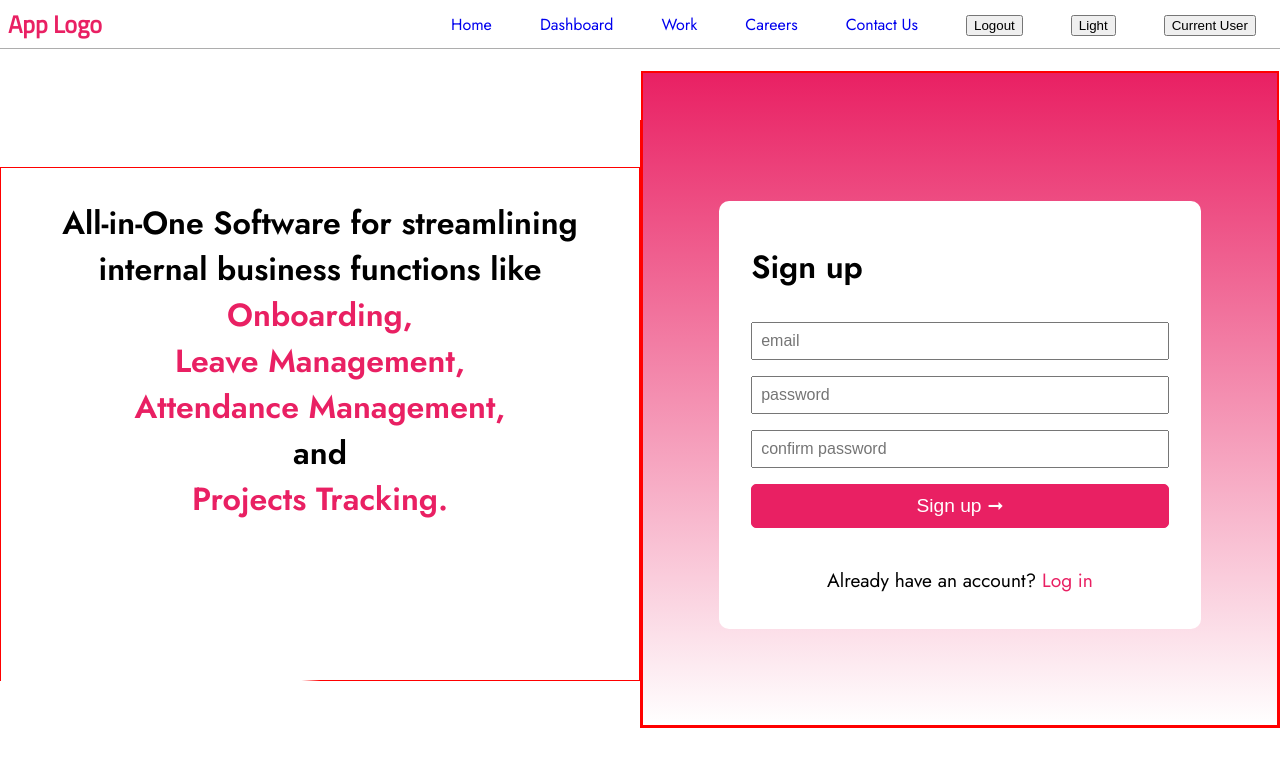
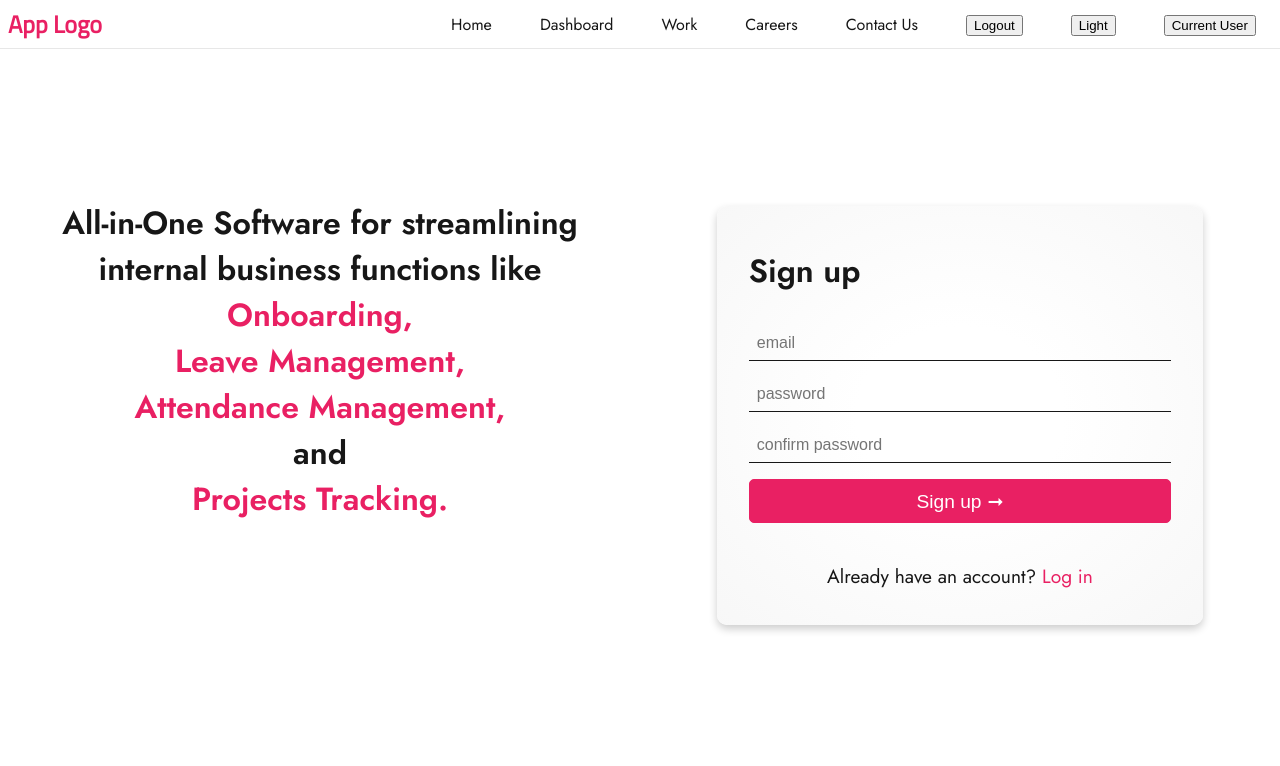
Before and after one commit to KumarAmitt/hrms-frontend, a Vue app: page /signup in a window 1280 px wide. Shown: the top 766 px of the page. Built offline with nearby package versions, Linux system fonts and the light colour scheme.

Commit message:
Fix login/signup screen styling

```diff
--- a/src/assets/base.css
+++ b/src/assets/base.css
@@ -16,7 +16,7 @@
   --color-divider-dark-1: hsla(0, 0%, 33%, 0.65);
   --color-divider-dark-2: hsla(0, 0%, 33%, 0.48);
 
-  --color-text-light-1: var(--color-accent);
+  --color-text-light-1: var(--color-black);
   --color-text-light-2: hsla(0, 0%, 24%, 0.66);
   --color-text-dark-1: var(--color-white);
   --color-text-dark-2: hsla(0, 0%, 92%, 0.64);
@@ -59,4 +59,5 @@ body {
   padding: 0;
   font-family: 'Jost', sans-serif;
   /*font-family: 'Titillium Web', sans-serif;*/
+  background-color: var(--color-background);
 }
--- a/src/components/AppNavbar.vue
+++ b/src/components/AppNavbar.vue
@@ -71,7 +71,7 @@ const handleLogout = () => {
   padding: 0 0.5em;
   background-color: var(--color-background);
   z-index: 100;
-  border-bottom: 1px solid var(--color-divider-dark-2);
+  border-bottom: 1px solid var(--color-border);
 }
 
 /* NAVIGATION */
@@ -106,10 +106,12 @@ const handleLogout = () => {
 .nav-item a {
   text-decoration: none;
   transition: color 0.3s ease-out;
+  color: var(--color-text);
 }
 
 .nav-item a:hover {
-  color: #3498db;
+  color: var(--color-heading);
+  text-decoration: underline;
 }
 
 /* MOBILE MENU & ANIMATION */
@@ -161,10 +163,10 @@ const handleLogout = () => {
     flex-direction: column;
     justify-content: start;
     position: fixed;
-    top: 2.6em;
-    width: 100%;
-    height: calc(100vh - 2.6em);
-    transform: translate(-103%);
+    top: 3.1em;
+    width: 101%;
+    height: calc(100vh - 3.1em);
+    transform: translate(-101%);
     overflow: hidden;
     background-color: var(--color-background);
   }
--- a/src/components/utility/AppNotification.vue
+++ b/src/components/utility/AppNotification.vue
@@ -1,10 +1,12 @@
 <script setup>
+  import {onMounted} from "vue";
+
   const props = defineProps({
     type: {type: String, default: 'notice'}
   })
 
   const emit = defineEmits(['confirmError'])
-
+  onMounted(() => setTimeout(() => emit('confirmError'), 5000));
 </script>
 
 <template>
@@ -25,13 +27,13 @@ dialog {
   position: fixed;
   top: 4em;
   right: 10px;
-  left: 20%;
+  max-width: 70%;
   margin: unset;
   inset-inline-start: unset;
   display: flex;
   justify-content: space-between;
   align-items: flex-start;
-  //border-radius: 10px;
+  border-radius: 5px;
 }
 
 button {
@@ -44,10 +46,21 @@ button {
 }
 
 .notice {
-  border-left: 6px solid green;
+  border-color: green;
+  border-left-width: 6px;
+  background-color: #89D99D;
 }
 
 .alert {
-  border-left: 6px solid red;
+  border-color: red;
+  border-left-width: 6px;
+  background-color: pink;
+}
+
+@media (min-width: 992px) {
+  dialog {
+    min-width: 20%;
+    max-width: 40%;
+  }
 }
 </style>
--- a/src/views/HomeView.vue
+++ b/src/views/HomeView.vue
@@ -43,6 +43,8 @@ main {
   //border: 2px solid blue;
   position: relative;
   padding-bottom: 100px;
+  align-self: center;
+  //background-color: var(--color-background);
 }
 
 .section__static::before {
@@ -63,6 +65,7 @@ main {
   text-align: center;
   margin-top: 5em;
   padding: 1em;
+  color: var(--color-heading);
 }
 
 .intro-text span {
@@ -94,7 +97,7 @@ main {
 
   section {
     flex: 1;
-    border: 1px solid red;
+    //border: 1px solid red;
   }
 
   .intro-text {
@@ -104,5 +107,7 @@ main {
   .start-btn {
     position: initial;
   }
+
+
 }
 </style>
--- a/src/views/auth/LoginView.vue
+++ b/src/views/auth/LoginView.vue
@@ -44,7 +44,7 @@ const handleLogin = () => {
 
 <style scoped>
 .container {
-  border: 2px solid red;
+  //border: 2px solid red;
   margin-top: -50px;
   padding: 8em 1em 6em;
   background: linear-gradient(to bottom, var(--color-accent), #fff);
@@ -75,14 +75,23 @@ form > * {
   margin-bottom: 1em;
 }
 
+input, input:focus {
+  outline: none;
+  border: none;
+}
+
 form input {
   font-size: 1rem;
   padding: 0.5em;
+  background-color: transparent;
+  color: var(--color-accent);
+  border-bottom: 1px solid var(--color-text);
 }
 
 form input:focus {
-  outline: none
+  border-bottom: 1px solid var(--color-accent);
 }
+
 
 .sub-content {
   margin-top: 2em;
@@ -95,4 +104,18 @@ form input:focus {
   color: var(--color-accent);
 }
 
+@media (min-width: 992px) {
+  .container {
+    background: var(--color-background);
+  }
+  .content {
+    box-shadow: 0 4px 8px 0 rgba(0,0,0,0.2);
+    max-width: 600px;
+    min-height: 40vh;
+    color: var(--color-heading);
+    //background: radial-gradient(#fff2 30%, #fff4);
+    background: radial-gradient(var(--color-background) 30%, var(--color-background-soft));
+  }
+}
+
 </style>
--- a/src/views/auth/SignupView.vue
+++ b/src/views/auth/SignupView.vue
@@ -48,7 +48,7 @@ const handleSignup = () => {
 
 <style scoped>
 .container {
-  border: 2px solid red;
+//border: 2px solid red;
   margin-top: -50px;
   padding: 8em 1em 6em;
   background: linear-gradient(to bottom, var(--color-accent), #fff);
@@ -79,14 +79,23 @@ form > * {
   margin-bottom: 1em;
 }
 
+input, input:focus {
+  outline: none;
+  border: none;
+}
+
 form input {
   font-size: 1rem;
   padding: 0.5em;
+  background-color: transparent;
+  color: var(--color-accent);
+  border-bottom: 1px solid var(--color-text);
 }
 
 form input:focus {
-  outline: none
+  border-bottom: 1px solid var(--color-accent);
 }
+
 
 .sub-content {
   margin-top: 2em;
@@ -99,4 +108,18 @@ form input:focus {
   color: var(--color-accent);
 }
 
+@media (min-width: 992px) {
+  .container {
+    background: var(--color-background);
+  }
+  .content {
+    box-shadow: 0 4px 8px 0 rgba(0,0,0,0.2);
+    max-width: 600px;
+    min-height: 40vh;
+    color: var(--color-heading);
+  //background: radial-gradient(#fff2 30%, #fff4);
+    background: radial-gradient(var(--color-background) 30%, var(--color-background-soft));
+  }
+}
+
 </style>
```
